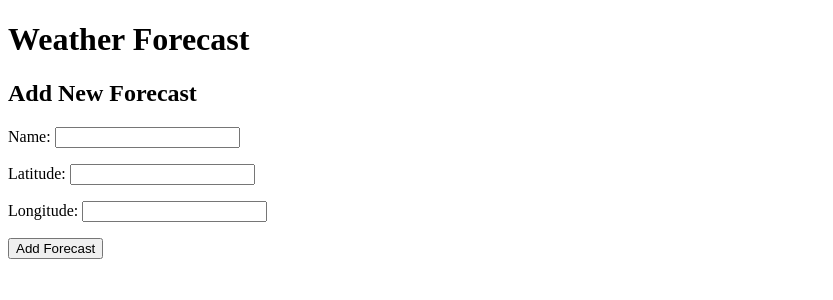
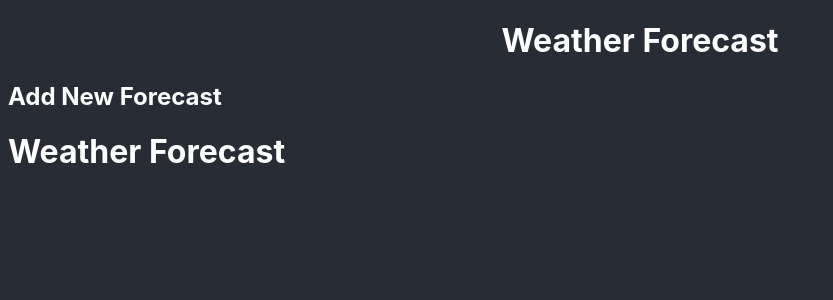
Before and after one commit to Khumbaeli/website, a Django app: page /conditions/ in a window 1280 px wide. Shown: the top 300 px of the page, without its empty margins (0-833 px from the left). Run offline with Django 5.2, Linux system fonts and the light colour scheme; data that the repository does not hold is empty; some libraries are stand-ins or nearby versions.

```diff
--- a/conditions/models.py
+++ b/conditions/models.py
@@ -1,10 +1,13 @@
 from django.db import models
+from ordered_model.models import OrderedModel
 
 
-class Locations(models.Model):
+
+class Locations(OrderedModel):
     name = models.CharField(max_length=200)
     latitude = models.FloatField()
     longitude = models.FloatField()
 
+
     def __str__(self):
         return self.name
--- a/conditions/templates/conditions.html
+++ b/conditions/templates/conditions.html
@@ -1,49 +1,73 @@
 <!DOCTYPE html>
+{% load static %}
+
+<link rel="stylesheet" href="{% static 'conditions/style.css' %}">
+<link rel="stylesheet" href="https://kit.fontawesome.com/7095e7bc01.js">
+
+
 <html lang="en">
+<script src="https://kit.fontawesome.com/7095e7bc01.js" crossorigin="anonymous"></script>
+<script>
+
+    document.addEventListener('DOMContentLoaded', function () {
+            const formToggle = document.getElementById('formToggle');
+            const formContainer = document.getElementById('formContainer');
+
+            formToggle.addEventListener('click', function () {
+                if (formContainer.style.display === 'none') {
+                    formContainer.style.display = 'block';
+                } else {
+                    formContainer.style.display = 'none';
+                }
+            });
+        });
+</script>
 
 <head>
     <meta charset="UTF-8">
     <meta name="viewport" content="width=device-width, initial-scale=1.0">
-    <title>Weather Forecast</title>
-    <style>
-        table {
-            border-collapse: collapse;
-            width: 100%;
-        }
 
-        th,
-        td {
-            border: 1px solid black;
-            padding: 8px;
-            text-align: center;
-        }
-
-        th {
-            background-color: #f2f2f2;
-        }
-    </style>
 </head>
 
-<body>
+<body class="App">
+    <h1 class = 'tt'>Weather Forecast</h1>
+
+    <!-- <h2 id="formTitle" style="cursor: pointer;">Add New Forecast</h2> -->
+
+    <h2 id="formToggle" style="cursor: pointer;">Add New Forecast</h2>
+
+    <div id="formContainer" style="display: none;">
+        <form method="post" class="horizontal-form">
+            {% csrf_token %}
+            {% for field in form %}
+            <div class="form-field">
+                {{ field.label_tag }} {{ field }}
+            </div>
+            {% endfor %}
+            <button type="submit">Add Forecast</button>
+        </form>
+    </div>
+
+
     <h1>Weather Forecast</h1>
     {% for table in tables %}
-    <form method="post" action="{% url 'delete_forecast' forloop.counter0 %}">
-    {% csrf_token %}
-    {{ table|safe }}
-    <button type="submit" onclick="return confirm('Are you sure you want to delete this forecast?');">Delete
-        Forecast</button>
-    </form>
-        </form>
+    <form method="post" action="{% url 'forecast_actions' forloop.counter0 %}">
+        {% csrf_token %}
+        {{ table|safe }}
+        <div class="buttons">
+            <button class ='my-button' type="submit" name="action" value="delete"
+                onclick="return confirm('Are you sure you want to delete this location?');"><i class="fa fa-trash"></i></button>
+            <button class ='my-button' type="submit" name="action" value="move_down"><i class="fa fa-arrow-down"></i></button>
+            <button class ='my-button' type="submit" name="action" value="move_up"><i class="fa fa-arrow-up"></i></button>
+            <button class ='my-button' type="submit" name="action" value="top"><i class="fa fa-angle-double-up"></i></button>
+            <button class='my-button' type="submit" name="action" value="top"><i class='fas fa-car-side'></i></button>
+        </div>
+
         <br>
         <br>
     {% endfor %}
 
-    <h2>Add New Forecast</h2>
-    <form method="post">
-        {% csrf_token %}
-        {{ form.as_p }}
-        <button type="submit">Add Forecast</button>
-    </form>
+
 </body>
 
 </html>
--- a/conditions/urls.py
+++ b/conditions/urls.py
@@ -4,5 +4,6 @@ from . import views
 
 urlpatterns = [
     path("", views.index, name="index"),
-    path('delete_forecast/<int:index>/', views.delete_forecast, name='delete_forecast'),
+    path('forecast_actions/<int:index>/', views.forecast_actions, name='forecast_actions'),
+
 ]
--- a/conditions/views.py
+++ b/conditions/views.py
@@ -1,6 +1,5 @@
 from django.shortcuts import render, redirect
-from django.urls import reverse
-from django.utils.html import format_html
+from django.contrib import messages
 from dotenv import load_dotenv
 from .models import Locations
 from .forms import InputLocation
@@ -65,15 +64,37 @@ def generateTables(data):
         htmlTables.append(html)
     return htmlTables
 
-def delete_forecast(request, index):
+def forecast_actions(request, index):
     if request.method == 'POST':
-        forecast_data = getLocations()
-        if 0 <= index < len(forecast_data.all()):
-            print(1)
-            location = forecast_data.all()[index]
+        action = request.POST.get('action')
+        location = getLocations().all()[index]
+
+        if action == 'delete':
             location.delete()
+            messages.success(request, 'Location deleted successfully.')
+        elif action == 'move_up':
+            if index > 0:
+                location.up()
+                messages.success(request, 'Location moved up successfully.')
+            else:
+                messages.warning(request, 'Location is already at the top.')
+        elif action == 'move_down':
+            if index < len(getLocations().all()):
+                location.down()
+                messages.success(request, 'Location moved down successfully.')
+            else:
+                messages.warning(request, 'Location is already at the bottom.')
+        elif action == 'top':
+            if index != 0:
+                location.top()
+                messages.success(request, 'Location moved to the top successfully.')
+            else:
+                messages.success(request, 'Location already at the top')
+
+
 
     return redirect('index')
+
 
 def cut(temps, name):
     data = json.loads(temps)
--- a/hello_world/settings.py
+++ b/hello_world/settings.py
@@ -38,6 +38,7 @@ if 'CODESPACE_NAME' in os.environ:
 
 INSTALLED_APPS = [
     "django.contrib.admin",
+    "ordered_model",
     "django.contrib.auth",
     "django.contrib.contenttypes",
     "django.contrib.sessions",
--- /dev/null
+++ b/hello_world/static/conditions/style.css
@@ -0,0 +1,75 @@
+body {
+
+    font-family: -apple-system, BlinkMacSystemFont, "Segoe UI", "Roboto", "Oxygen",
+        "Ubuntu", "Cantarell", "Fira Sans", "Droid Sans", "Helvetica Neue",
+        sans-serif;
+    -webkit-font-smoothing: antialiased;
+    -moz-osx-font-smoothing: grayscale;
+
+}
+
+code {
+    font-family: source-code-pro, Menlo, Monaco, Consolas, "Courier New",
+        monospace;
+}
+
+table {
+    border-collapse: collapse;
+    width: 100%;
+}
+
+th,
+td {
+    border: 1px solid black;
+    padding: 8px;
+    text-align: center;
+}
+
+th {
+    background-color: #161718;
+}
+.horizontal-form {
+    display: flex;
+    flex-wrap: wrap;
+    gap: 10px;
+    align-items: center;
+}
+.buttons{
+    text-align: center;
+}
+.my-button {
+    display: inline-block;
+    margin-top: 10px;
+    margin-right: 10px;
+    background-color: #505660;
+    color: white;
+    font-size: 15px;
+}
+
+.my-button:last-child {
+    margin-right: 0;
+}
+
+.form-field {
+    display: flex;
+    align-items: center;
+}
+
+.form-field label {
+    margin-right: 5px;
+}
+
+.App {
+    background-color: #282c34;
+    color: white;
+}
+
+.tt{
+
+    text-align: center;
+}
+
+#formToggle:hover {
+    color: #007bff;
+    /* Or any color you prefer */
+}
```
Also changed, not shown: conditions/migrations/0001_initial.py.
